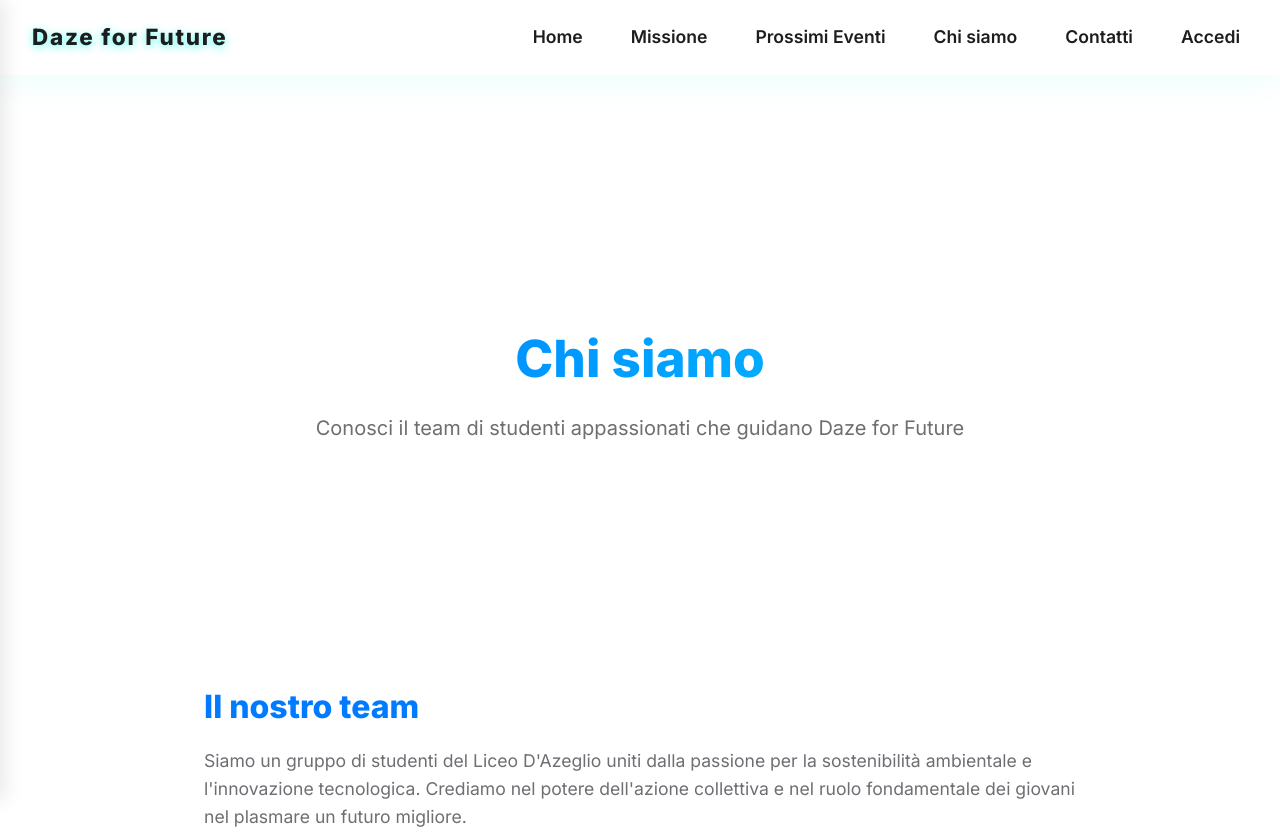
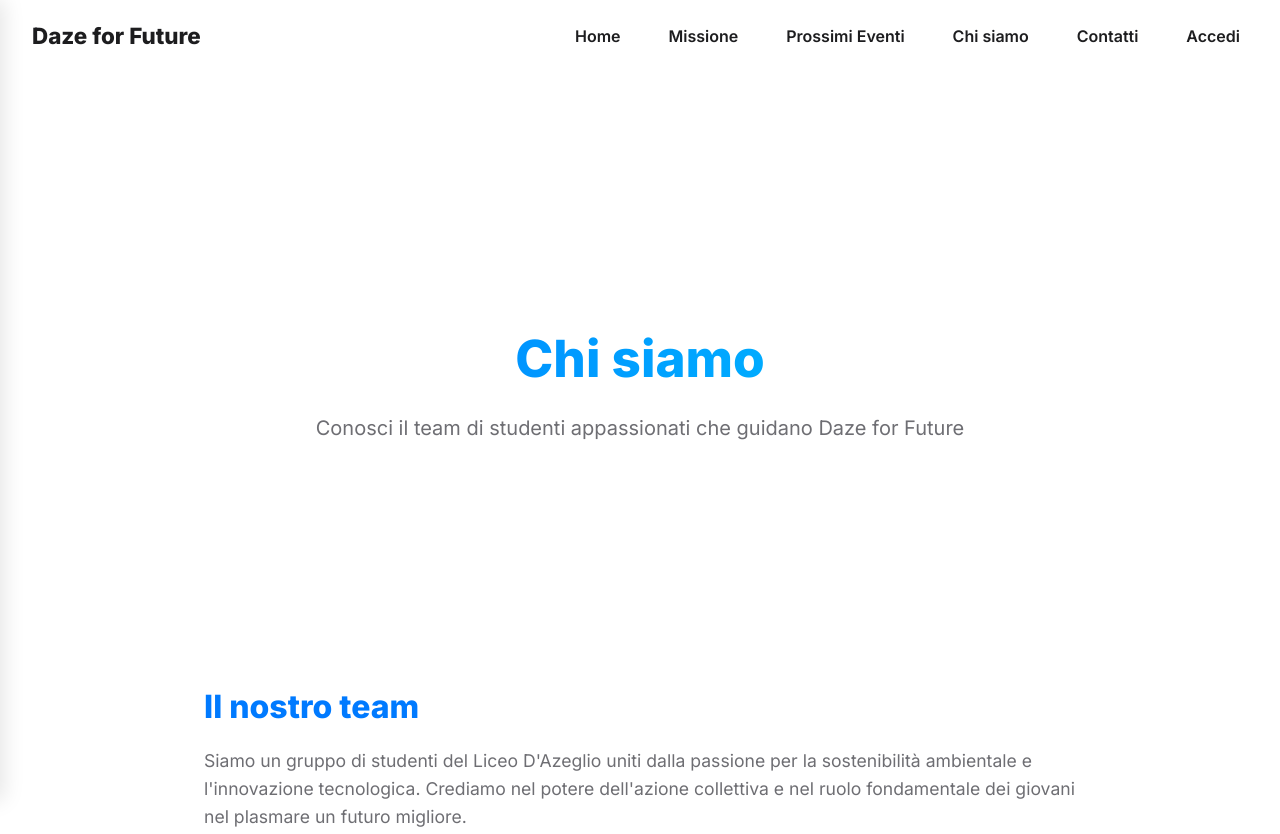
Before and after one commit to DazeForFuture/SitoDazeForFuture, a plain HTML site: page frontend/chi_siamo.html in a window 1280 px wide. Shown: the top 834 px of the page. Drawn offline with Linux system fonts and the light colour scheme.

Commit message:
Aggiornamenti del frontend
Aggiornati i collegamenti di alcune pagine, aggiornato il CSS, corretti errori, aggiornata la pagina chi_siamo.

```diff
--- a/frontend/chi_siamo.html
+++ b/frontend/chi_siamo.html
@@ -11,6 +11,7 @@
   <link rel="stylesheet" href="css/sidebar/sidebar.css" />
   <link rel="stylesheet" href="css/sidebar/hamburger.css" />
   <link rel="stylesheet" href="css/utente.css" />
+
   <style>
     :root {
       --bg: #fff;
@@ -490,9 +491,9 @@
 
         <a href="mailto:micheleantonio.portulano-s@liceomassimodazeglio.it" class="team-card">
           <img src="https://lh3.googleusercontent.com/a-/ALV-UjVKtrEaxzVNd3eVqOeluCVf7BoTp1rv_Zly1dKMSCq2hz4o8o8=s48-p" alt="Michele Portulano">
-          <h3>Michele Portulano</h3>
+          <h3>Michele Antonio Portulano</h3>
           <div class="role">Membro del consiglio direttivo</div>
-          <p>Studente di V anno ampliamento Archimede , appassionato di fisica, programmazione e sostenibilità ambientale; tra gli altri hobbies storia, letteratura e musica.</p>
+          <p>Studente di V anno ampliamento Archimede, appassionato di fisica, programmazione e sostenibilità ambientale; tra gli altri hobbies storia, letteratura e musica.</p>
         </a>
 
         <a href="mailto:bianca.minozzi-s@liceomassimodazeglio.it" class="team-card">
@@ -515,6 +516,10 @@
           <h3>Christian Toninello</h3>
           <p>Il professor Toninello insegna IRC.</p>
         </a>
+        <a href="mailto:pasquale.esposito@liceodazeglio.edu.it" class="team-card">
+          <img src="https://lh3.googleusercontent.com/a-/ALV-UjXpowWQaeCRemclkPyCtFKGFyB5RBrOGl5D0_w3SX5zHKmw3PM=s48-p" alt="prof. Esposito">
+          <h3>Emanuele Biolcati</h3>
+          <p>Il professor Biolcati insegna matematica e fisica.</p>
 
         <a href="mailto:pasquale.esposito@liceodazeglio.edu.it" class="team-card">
           <img src="https://lh3.googleusercontent.com/a-/ALV-UjXCODvMDaZ-qihyc6TjP5BPD0KXL_5Gmy_XFiQIIRuFnsUgTqYY=s48-p" alt="prof. Esposito">
@@ -539,8 +544,8 @@
 
         <div class="timeline-item">
           <div class="timeline-content">
-            <div class="timeline-date">Prossimamente...</div>
-            <p>Prossimamente...</p>
+            <div class="timeline-date">Creazione del server con Raspberry Pi 400</div>
+            <p>Il sito che state vedendo è attualmente hostato su un Raspberry Pi 400 presente nel laboratorio di Fisica.</p>
           </div>
         </div>
 
--- a/frontend/css/style.css
+++ b/frontend/css/style.css
@@ -142,10 +142,6 @@
   font-weight: 600;
   font-size: 1em;
   transition: background 0.2s, color 0.2s;
-}
-#userbar button:hover {
-  background: #007aff;
-  color: #fff;
 }
 
 .hamburger {
--- a/frontend/css/utente.css
+++ b/frontend/css/utente.css
@@ -55,54 +55,56 @@
 }
 
     header {
+      position: fixed;
+      top: 0;
+      width: 100%;
+      backdrop-filter: blur(20px) saturate(180%);
+      -webkit-backdrop-filter: blur(20px) saturate(180%);
+      display: flex;
+      justify-content: space-between;
+      align-items: center;
+      padding: 1rem 2rem;
+      z-index: 1000;
+      color: var(--header-text, var(--text));
+      border-bottom: 1px solid rgba(255,255,255,0.2);
       background: var(--header-bg);
-  color: var(--accent);
-  padding: 1.2rem 2rem;
+    }
+    .logo {
+      font-weight: 800;
+      font-size: 1.4rem;
+      cursor: pointer;
+      user-select: none;
+      color: var(--header-text, var(--text));
+    }
+
+    nav {
       display: flex;
       align-items: center;
-  justify-content: space-between;
-  position: sticky;
-  top: 48px;
-  z-index: 1000;
-  border-bottom: 1px solid var(--accent2);
-  box-shadow: var(--shadow);
     }
 
-.logo {
-  font-size: 1.6rem;
-  font-weight: 800;
-  letter-spacing: 0.08em;
-  color: var(--accent);
-  text-shadow: 0 2px 8px #00ffe7aa;
+    nav > a {
+      margin-left: 2rem;
+      text-decoration: none;
+      color: var(--header-text, var(--text));
+      font-weight: 600;
+      position: relative;
+      padding: 0.5rem;
     }
 
-nav a {
-  color: var(--text);
-  text-decoration: none;
-  margin-left: 2rem;
-  font-weight: 600;
-  font-size: 1.1rem;
-  position: relative;
-  transition: color 0.2s;
-}
-nav a:hover {
-  color: var(--accent);
-}
-nav a::after {
+    nav > a::after {
       content: "";
-  display: block;
+      position: absolute;
+      left: 0;
+      bottom: -4px;
       width: 0;
       height: 2px;
-  background: var(--accent);
+      background: var(--text);
       transition: width 0.3s;
-  position: absolute;
-  bottom: -4px;
-  left: 0;
     }
-nav a:hover::after {
+
+    nav > a:hover::after {
       width: 100%;
     }
-
 main {
   max-width: 1000px;
   margin: 0 auto;
@@ -151,12 +153,3 @@
   font-size: 1rem;
   letter-spacing: 0.04em;
 }
-
-::-webkit-scrollbar {
-  width: 10px;
-  background: var(--bg);
-}
-::-webkit-scrollbar-thumb {
-  background: var(--accent2);
-  border-radius: 8px;
-}
```
Also changed, not shown: frontend/air_quality.html (+1 -1 lines), frontend/registrati.html (+6 -7 lines). Lines whose indentation alone changed are shown as unchanged.
